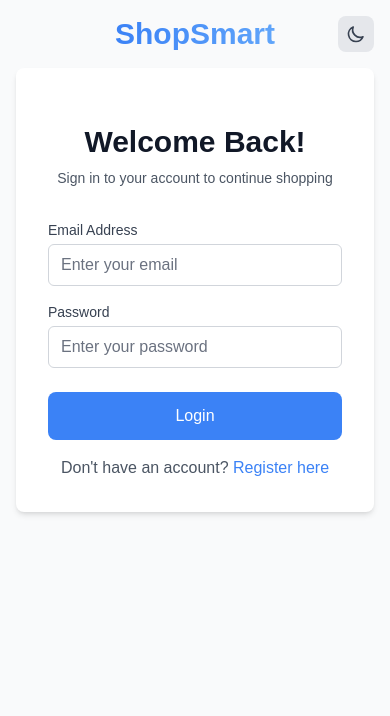
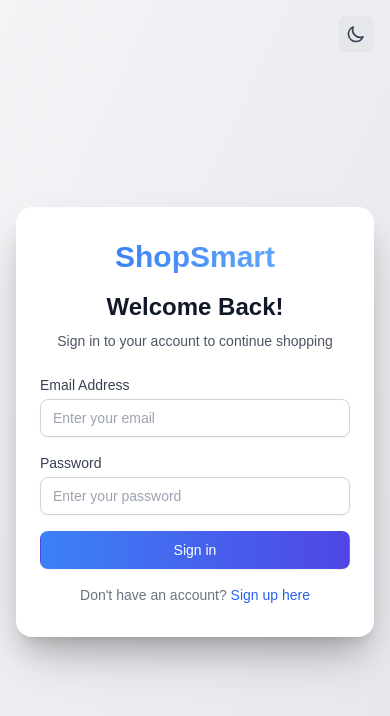
Before and after one commit to atfdeenk/milestone-2-atfdeenk-module-5, a Next.js app: page /login in a window 390 px wide. Shown: the top 716 px of the page. Built offline with nearby package versions, Linux system fonts and the light colour scheme.

Commit message:
feat: improve responsive design for login and register pages, update navbar text

```diff
--- a/src/components/Navbar.tsx
+++ b/src/components/Navbar.tsx
@@ -426,13 +426,13 @@
                     href="/register"
                     className="bg-blue-500 dark:bg-blue-600 text-white px-4 py-2 rounded-lg hover:bg-blue-600 dark:hover:bg-blue-500 transition-colors duration-200 text-sm font-medium"
                   >
-                    Register
+                    Sign up
                   </Link>
                   <Link
                     href="/login"
                     className="bg-blue-500 dark:bg-blue-600 text-white px-4 py-2 rounded-lg hover:bg-blue-600 dark:hover:bg-blue-500 transition-colors duration-200 text-sm font-medium"
                   >
-                    Login
+                    Sign in
                   </Link>
                 </div>
               )}
--- a/src/pages/login.tsx
+++ b/src/pages/login.tsx
@@ -9,6 +9,7 @@
   const [email, setEmail] = useState('');
   const [password, setPassword] = useState('');
   const [error, setError] = useState('');
+  const [success, setSuccess] = useState('');
   const [isLoading, setIsLoading] = useState(false);
 
   useEffect(() => {
@@ -24,6 +25,7 @@
   const handleSubmit = async (e: React.FormEvent) => {
     e.preventDefault();
     setError('');
+    setSuccess('');
     setIsLoading(true);
 
     try {
@@ -50,28 +52,19 @@
 
       localStorage.setItem('token', data.access_token);
 
-      // Fetch user data
-      const userResponse = await fetch('https://api.escuelajs.co/api/v1/auth/profile', {
+      // Fetch user profile
+      const profileResponse = await fetch('https://api.escuelajs.co/api/v1/auth/profile', {
         headers: {
           'Authorization': `Bearer ${data.access_token}`,
         },
       });
 
-      if (!userResponse.ok) {
-        throw new Error('Failed to fetch user profile');
-      }
-
-      const userData = await userResponse.json();
+      if (profileResponse.ok) {
+        const userData = await profileResponse.json();
         localStorage.setItem('userName', userData.name);
         localStorage.setItem('userEmail', userData.email);
 
-      // Save current cart data for this user if any
-      const currentCart = localStorage.getItem('cart');
-      if (currentCart) {
-        localStorage.setItem(`cart_${userData.email}`, currentCart);
-      }
-
-      // Restore user's cart data
+        // Load user's cart data
         const userCartKey = `cart_${userData.email}`;
         const savedCart = localStorage.getItem(userCartKey);
         if (savedCart) {
@@ -79,45 +72,80 @@
           window.dispatchEvent(new Event('cartUpdated'));
         }
 
-      // Update profile in navbar
-      window.dispatchEvent(new Event('profileUpdated'));
-
-      // Navigate after a short delay
+        // Show success message and redirect
+        setSuccess('Sign in successful! Redirecting...');
         setTimeout(() => {
           router.push('/products');
-      }, 1000);
+        }, 1500); // Redirect after 1.5 seconds
+      }
     } catch (err) {
-      console.error('Login error:', err);
-      setError(err instanceof Error ? err.message : 'Invalid email or password. Please try again.');
+      setError(err instanceof Error ? err.message : 'An error occurred');
     } finally {
       setIsLoading(false);
     }
   };
 
   return (
-    <div className="min-h-screen bg-gray-50 dark:bg-gray-900">
-      <div className="p-4 sm:p-6 md:p-8 flex justify-center">
+    <div className="min-h-screen bg-gradient-to-br from-gray-100 to-gray-200 dark:from-gray-900 dark:to-gray-800 flex items-center justify-center p-4">
+      <div className="w-full max-w-md mx-auto">
+        {/* Card Container */}
+        <div className="relative">
+          {/* Decorative Background */}
+          <div
+            className="absolute inset-0 bg-gradient-to-r from-blue-400 to-indigo-500 transform -rotate-6 rounded-3xl shadow-2xl md:block hidden"
+          ></div>
+          <div
+            className="absolute inset-0 bg-gradient-to-r from-blue-400 to-indigo-500 rounded-3xl shadow-2xl md:hidden"
+          ></div>
+
+          {/* Content Container */}
+          <div className="relative bg-white dark:bg-gray-800 rounded-2xl shadow-xl overflow-hidden">
+            {/* Header Section */}
+            <div className="px-6 sm:px-8 pt-8 pb-6 text-center">
+              <div className="mb-4 flex justify-center">
                 <Logo />
               </div>
-      <div className="flex items-center justify-center px-4 sm:px-6 lg:px-8">
-        <div className="w-full max-w-md space-y-8 bg-white dark:bg-gray-800 p-8 rounded-lg shadow-md">
-          <div>
-            <h2 className="mt-6 text-center text-3xl font-extrabold text-gray-900 dark:text-white">
+              <h2 className="text-2xl sm:text-3xl font-extrabold text-gray-900 dark:text-white">
                 Welcome Back!
               </h2>
-            <p className="mt-2 text-center text-sm text-gray-600 dark:text-gray-400">
+              <p className="mt-2 text-sm text-gray-600 dark:text-gray-400">
                 Sign in to your account to continue shopping
               </p>
             </div>
 
-          <form className="mt-8 space-y-6" onSubmit={handleSubmit}>
+            {/* Form Section */}
+            <div className="px-6 sm:px-8 pb-8">
+              <form onSubmit={handleSubmit} className="space-y-4 sm:space-y-6">
                 {error && (
-              <div className="bg-red-50 dark:bg-red-900/50 border border-red-200 dark:border-red-800 text-red-600 dark:text-red-200 px-4 py-3 rounded relative" role="alert">
-                <span className="block sm:inline">{error}</span>
+                  <div className="p-3 sm:p-4 rounded-lg bg-red-50 dark:bg-red-900/30 border border-red-200 dark:border-red-800">
+                    <div className="flex">
+                      <div className="flex-shrink-0">
+                        <svg className="h-5 w-5 text-red-400" xmlns="http://www.w3.org/2000/svg" viewBox="0 0 20 20" fill="currentColor">
+                          <path fillRule="evenodd" d="M10 18a8 8 0 100-16 8 8 0 000 16zM8.707 7.293a1 1 0 00-1.414 1.414L8.586 10l-1.293 1.293a1 1 0 101.414 1.414L10 11.414l1.293 1.293a1 1 0 001.414-1.414L11.414 10l1.293-1.293a1 1 0 00-1.414-1.414L10 8.586 8.707 7.293z" clipRule="evenodd" />
+                        </svg>
+                      </div>
+                      <div className="ml-3">
+                        <p className="text-sm text-red-600 dark:text-red-400">{error}</p>
+                      </div>
+                    </div>
                   </div>
                 )}
 
-            <div className="space-y-4">
+                {success && (
+                  <div className="p-3 sm:p-4 rounded-lg bg-green-50 dark:bg-green-900/30 border border-green-200 dark:border-green-800">
+                    <div className="flex">
+                      <div className="flex-shrink-0">
+                        <svg className="h-5 w-5 text-green-400" xmlns="http://www.w3.org/2000/svg" viewBox="0 0 20 20" fill="currentColor">
+                          <path fillRule="evenodd" d="M10 18a8 8 0 100-16 8 8 0 000 16zm3.707-9.293a1 1 0 00-1.414-1.414L9 10.586 7.707 9.293a1 1 0 00-1.414 1.414l2 2a1 1 0 001.414 0l4-4z" clipRule="evenodd" />
+                        </svg>
+                      </div>
+                      <div className="ml-3">
+                        <p className="text-sm text-green-600 dark:text-green-400">{success}</p>
+                      </div>
+                    </div>
+                  </div>
+                )}
+
                 <div>
                   <label htmlFor="email" className="block text-sm font-medium text-gray-700 dark:text-gray-300">
                     Email Address
@@ -131,9 +159,8 @@
                       required
                       value={email}
                       onChange={(e) => setEmail(e.target.value)}
-                    className="appearance-none relative block w-full px-3 py-2 border border-gray-300 dark:border-gray-600 rounded-md focus:outline-none focus:ring-blue-500 focus:border-blue-500 dark:focus:ring-blue-400 dark:focus:border-blue-400 focus:z-10 sm:text-sm bg-white dark:bg-gray-700 text-gray-900 dark:text-white placeholder-gray-500 dark:placeholder-gray-400"
+                      className="appearance-none block w-full px-3 py-2 sm:py-3 border border-gray-300 dark:border-gray-600 rounded-lg shadow-sm placeholder-gray-400 focus:outline-none focus:ring-blue-500 focus:border-blue-500 text-gray-900 dark:text-white bg-white dark:bg-gray-700 text-sm sm:text-base"
                       placeholder="Enter your email"
-                    disabled={isLoading}
                     />
                   </div>
                 </div>
@@ -151,11 +178,9 @@
                       required
                       value={password}
                       onChange={(e) => setPassword(e.target.value)}
-                    className="appearance-none relative block w-full px-3 py-2 border border-gray-300 dark:border-gray-600 rounded-md focus:outline-none focus:ring-blue-500 focus:border-blue-500 dark:focus:ring-blue-400 dark:focus:border-blue-400 focus:z-10 sm:text-sm bg-white dark:bg-gray-700 text-gray-900 dark:text-white placeholder-gray-500 dark:placeholder-gray-400"
+                      className="appearance-none block w-full px-3 py-2 sm:py-3 border border-gray-300 dark:border-gray-600 rounded-lg shadow-sm placeholder-gray-400 focus:outline-none focus:ring-blue-500 focus:border-blue-500 text-gray-900 dark:text-white bg-white dark:bg-gray-700 text-sm sm:text-base"
                       placeholder="Enter your password"
-                    disabled={isLoading}
                     />
-                </div>
                   </div>
                 </div>
 
@@ -163,18 +188,38 @@
                   <button
                     type="submit"
                     disabled={isLoading}
-                className="w-full bg-blue-500 dark:bg-blue-600 text-white py-3 rounded-lg hover:bg-blue-600 dark:hover:bg-blue-700 transition-colors duration-200 disabled:opacity-50 disabled:cursor-not-allowed"
+                    className={`w-full flex justify-center py-2 sm:py-3 px-4 border border-transparent rounded-lg shadow-sm text-sm sm:text-base font-medium text-white bg-gradient-to-r from-blue-500 to-indigo-600 hover:from-blue-600 hover:to-indigo-700 focus:outline-none focus:ring-2 focus:ring-offset-2 focus:ring-blue-500 ${
+                      isLoading ? 'opacity-50 cursor-not-allowed' : ''
+                    }`}
                   >
-                {isLoading ? 'Logging in...' : 'Login'}
+                    {isLoading ? (
+                      <div className="flex items-center">
+                        <svg className="animate-spin -ml-1 mr-3 h-5 w-5 text-white" xmlns="http://www.w3.org/2000/svg" fill="none" viewBox="0 0 24 24">
+                          <circle className="opacity-25" cx="12" cy="12" r="10" stroke="currentColor" strokeWidth="4"></circle>
+                          <path className="opacity-75" fill="currentColor" d="M4 12a8 8 0 018-8V0C5.373 0 0 5.373 0 12h4zm2 5.291A7.962 7.962 0 014 12H0c0 3.042 1.135 5.824 3 7.938l3-2.647z"></path>
+                        </svg>
+                        Signing in...
+                      </div>
+                    ) : (
+                      'Sign in'
+                    )}
                   </button>
-              <div className="mt-4 text-center">
-                <span className="text-gray-600 dark:text-gray-400">Don't have an account? </span>
-                <Link href="/register" className="text-blue-500 dark:text-blue-400 hover:text-blue-600 dark:hover:text-blue-300">
-                  Register here
+                </div>
+
+                <div className="text-sm text-center">
+                  <span className="text-gray-500 dark:text-gray-400">
+                    Don't have an account?{' '}
+                  </span>
+                  <Link
+                    href="/register"
+                    className="font-medium text-blue-600 hover:text-blue-500 dark:text-blue-400 dark:hover:text-blue-300"
+                  >
+                    Sign up here
                   </Link>
                 </div>
+              </form>
             </div>
-          </form>
+          </div>
         </div>
       </div>
     </div>
--- a/src/pages/register.tsx
+++ b/src/pages/register.tsx
@@ -11,25 +11,25 @@
   const [confirmPassword, setConfirmPassword] = useState('');
   const [error, setError] = useState('');
   const [success, setSuccess] = useState('');
-  const [loading, setLoading] = useState(false);
+  const [isLoading, setIsLoading] = useState(false);
 
   const handleSubmit = async (e: React.FormEvent) => {
     e.preventDefault();
     setError('');
     setSuccess('');
-    setLoading(true);
+    setIsLoading(true);
 
     // Validate password match
     if (password !== confirmPassword) {
       setError('Passwords do not match');
-      setLoading(false);
+      setIsLoading(false);
       return;
     }
 
     // Validate password strength
     if (password.length < 6) {
       setError('Password must be at least 6 characters long');
-      setLoading(false);
+      setIsLoading(false);
       return;
     }
 
@@ -69,39 +69,71 @@
         setError('Something went wrong. Please try again.');
       }
     } finally {
-      setLoading(false);
+      setIsLoading(false);
     }
   };
 
   return (
-    <div className="min-h-screen bg-gray-50 dark:bg-gray-900">
-      <div className="p-4 sm:p-6 md:p-8 flex justify-center">
+    <div className="min-h-screen bg-gradient-to-br from-gray-100 to-gray-200 dark:from-gray-900 dark:to-gray-800 flex items-center justify-center p-4">
+      <div className="w-full max-w-md mx-auto">
+        {/* Card Container */}
+        <div className="relative">
+          {/* Decorative Background */}
+          <div
+            className="absolute inset-0 bg-gradient-to-r from-blue-400 to-indigo-500 transform -rotate-6 rounded-3xl shadow-2xl md:block hidden"
+          ></div>
+          <div
+            className="absolute inset-0 bg-gradient-to-r from-blue-400 to-indigo-500 rounded-3xl shadow-2xl md:hidden"
+          ></div>
+
+          {/* Content Container */}
+          <div className="relative bg-white dark:bg-gray-800 rounded-2xl shadow-xl overflow-hidden">
+            {/* Header Section */}
+            <div className="px-6 sm:px-8 pt-8 pb-6 text-center">
+              <div className="mb-4 flex justify-center">
                 <Logo />
               </div>
-      <div className="flex items-center justify-center px-4 sm:px-6 lg:px-8">
-        <div className="w-full max-w-md space-y-8 bg-white dark:bg-gray-800 p-8 rounded-lg shadow-md">
-          <div>
-            <h2 className="mt-6 text-center text-3xl font-extrabold text-gray-900 dark:text-white">
-              Create your account
+              <h2 className="text-2xl sm:text-3xl font-extrabold text-gray-900 dark:text-white">
+                Create an Account
               </h2>
-            <p className="mt-2 text-center text-sm text-gray-600 dark:text-gray-400">
+              <p className="mt-2 text-sm text-gray-600 dark:text-gray-400">
                 Join us to start shopping
               </p>
             </div>
 
-          <form className="mt-8 space-y-6" onSubmit={handleSubmit}>
+            {/* Form Section */}
+            <div className="px-6 sm:px-8 pb-8">
+              <form onSubmit={handleSubmit} className="space-y-4 sm:space-y-6">
                 {error && (
-              <div className="bg-red-50 dark:bg-red-900/50 border border-red-200 dark:border-red-800 text-red-600 dark:text-red-200 px-4 py-3 rounded relative" role="alert">
-                <span className="block sm:inline">{error}</span>
+                  <div className="p-3 sm:p-4 rounded-lg bg-red-50 dark:bg-red-900/30 border border-red-200 dark:border-red-800">
+                    <div className="flex">
+                      <div className="flex-shrink-0">
+                        <svg className="h-5 w-5 text-red-400" xmlns="http://www.w3.org/2000/svg" viewBox="0 0 20 20" fill="currentColor">
+                          <path fillRule="evenodd" d="M10 18a8 8 0 100-16 8 8 0 000 16zM8.707 7.293a1 1 0 00-1.414 1.414L8.586 10l-1.293 1.293a1 1 0 101.414 1.414L10 11.414l1.293 1.293a1 1 0 001.414-1.414L11.414 10l1.293-1.293a1 1 0 00-1.414-1.414L10 8.586 8.707 7.293z" clipRule="evenodd" />
+                        </svg>
                       </div>
-            )}
-            {success && (
-              <div className="bg-green-50 dark:bg-green-900/50 border border-green-200 dark:border-green-800 text-green-600 dark:text-green-200 px-4 py-3 rounded relative" role="alert">
-                <span className="block sm:inline">{success}</span>
+                      <div className="ml-3">
+                        <p className="text-sm text-red-600 dark:text-red-400">{error}</p>
+                      </div>
+                    </div>
                   </div>
                 )}
 
-            <div className="space-y-4">
+                {success && (
+                  <div className="p-3 sm:p-4 rounded-lg bg-green-50 dark:bg-green-900/30 border border-green-200 dark:border-green-800">
+                    <div className="flex">
+                      <div className="flex-shrink-0">
+                        <svg className="h-5 w-5 text-green-400" xmlns="http://www.w3.org/2000/svg" viewBox="0 0 20 20" fill="currentColor">
+                          <path fillRule="evenodd" d="M10 18a8 8 0 100-16 8 8 0 000 16zm3.707-9.293a1 1 0 00-1.414-1.414L9 10.586 7.707 9.293a1 1 0 00-1.414 1.414l2 2a1 1 0 001.414 0l4-4z" clipRule="evenodd" />
+                        </svg>
+                      </div>
+                      <div className="ml-3">
+                        <p className="text-sm text-green-600 dark:text-green-400">{success}</p>
+                      </div>
+                    </div>
+                  </div>
+                )}
+
                 <div>
                   <label htmlFor="name" className="block text-sm font-medium text-gray-700 dark:text-gray-300">
                     Full Name
@@ -115,7 +147,7 @@
                       required
                       value={name}
                       onChange={(e) => setName(e.target.value)}
-                    className="appearance-none relative block w-full px-3 py-2 border border-gray-300 dark:border-gray-600 rounded-md focus:outline-none focus:ring-blue-500 focus:border-blue-500 dark:focus:ring-blue-400 dark:focus:border-blue-400 focus:z-10 sm:text-sm bg-white dark:bg-gray-700 text-gray-900 dark:text-white placeholder-gray-500 dark:placeholder-gray-400"
+                      className="appearance-none block w-full px-3 py-2 sm:py-3 border border-gray-300 dark:border-gray-600 rounded-lg shadow-sm placeholder-gray-400 focus:outline-none focus:ring-blue-500 focus:border-blue-500 text-gray-900 dark:text-white bg-white dark:bg-gray-700 text-sm sm:text-base"
                       placeholder="Enter your full name"
                     />
                   </div>
@@ -134,7 +166,7 @@
                       required
                       value={email}
                       onChange={(e) => setEmail(e.target.value)}
-                    className="appearance-none relative block w-full px-3 py-2 border border-gray-300 dark:border-gray-600 rounded-md focus:outline-none focus:ring-blue-500 focus:border-blue-500 dark:focus:ring-blue-400 dark:focus:border-blue-400 focus:z-10 sm:text-sm bg-white dark:bg-gray-700 text-gray-900 dark:text-white placeholder-gray-500 dark:placeholder-gray-400"
+                      className="appearance-none block w-full px-3 py-2 sm:py-3 border border-gray-300 dark:border-gray-600 rounded-lg shadow-sm placeholder-gray-400 focus:outline-none focus:ring-blue-500 focus:border-blue-500 text-gray-900 dark:text-white bg-white dark:bg-gray-700 text-sm sm:text-base"
                       placeholder="Enter your email"
                     />
                   </div>
@@ -153,13 +185,10 @@
                       required
                       value={password}
                       onChange={(e) => setPassword(e.target.value)}
-                    className="appearance-none relative block w-full px-3 py-2 border border-gray-300 dark:border-gray-600 rounded-md focus:outline-none focus:ring-blue-500 focus:border-blue-500 dark:focus:ring-blue-400 dark:focus:border-blue-400 focus:z-10 sm:text-sm bg-white dark:bg-gray-700 text-gray-900 dark:text-white placeholder-gray-500 dark:placeholder-gray-400"
+                      className="appearance-none block w-full px-3 py-2 sm:py-3 border border-gray-300 dark:border-gray-600 rounded-lg shadow-sm placeholder-gray-400 focus:outline-none focus:ring-blue-500 focus:border-blue-500 text-gray-900 dark:text-white bg-white dark:bg-gray-700 text-sm sm:text-base"
                       placeholder="Create a password"
                     />
                   </div>
-                <p className="mt-1 text-xs text-gray-500 dark:text-gray-400">
-                  Password must be at least 6 characters long
-                </p>
                 </div>
 
                 <div>
@@ -175,32 +204,48 @@
                       required
                       value={confirmPassword}
                       onChange={(e) => setConfirmPassword(e.target.value)}
-                    className="appearance-none relative block w-full px-3 py-2 border border-gray-300 dark:border-gray-600 rounded-md focus:outline-none focus:ring-blue-500 focus:border-blue-500 dark:focus:ring-blue-400 dark:focus:border-blue-400 focus:z-10 sm:text-sm bg-white dark:bg-gray-700 text-gray-900 dark:text-white placeholder-gray-500 dark:placeholder-gray-400"
+                      className="appearance-none block w-full px-3 py-2 sm:py-3 border border-gray-300 dark:border-gray-600 rounded-lg shadow-sm placeholder-gray-400 focus:outline-none focus:ring-blue-500 focus:border-blue-500 text-gray-900 dark:text-white bg-white dark:bg-gray-700 text-sm sm:text-base"
                       placeholder="Confirm your password"
                     />
-                </div>
                   </div>
                 </div>
 
                 <div>
                   <button
                     type="submit"
-                disabled={loading}
-                className="w-full bg-blue-500 dark:bg-blue-600 text-white py-3 rounded-lg hover:bg-blue-600 dark:hover:bg-blue-700 transition-colors duration-200 disabled:opacity-50 disabled:cursor-not-allowed"
+                    disabled={isLoading}
+                    className={`w-full flex justify-center py-2 sm:py-3 px-4 border border-transparent rounded-lg shadow-sm text-sm sm:text-base font-medium text-white bg-gradient-to-r from-blue-500 to-indigo-600 hover:from-blue-600 hover:to-indigo-700 focus:outline-none focus:ring-2 focus:ring-offset-2 focus:ring-blue-500 ${
+                      isLoading ? 'opacity-50 cursor-not-allowed' : ''
+                    }`}
                   >
-                {loading ? 'Creating account...' : 'Create account'}
+                    {isLoading ? (
+                      <div className="flex items-center">
+                        <svg className="animate-spin -ml-1 mr-3 h-5 w-5 text-white" xmlns="http://www.w3.org/2000/svg" fill="none" viewBox="0 0 24 24">
+                          <circle className="opacity-25" cx="12" cy="12" r="10" stroke="currentColor" strokeWidth="4"></circle>
+                          <path className="opacity-75" fill="currentColor" d="M4 12a8 8 0 018-8V0C5.373 0 0 5.373 0 12h4zm2 5.291A7.962 7.962 0 014 12H0c0 3.042 1.135 5.824 3 7.938l3-2.647z"></path>
+                        </svg>
+                        Creating account...
+                      </div>
+                    ) : (
+                      'Create Account'
+                    )}
                   </button>
                 </div>
 
-            <div className="text-center">
-              <p className="text-sm text-gray-600 dark:text-gray-400">
+                <div className="text-sm text-center">
+                  <span className="text-gray-500 dark:text-gray-400">
                     Already have an account?{' '}
-                <Link href="/login" className="font-medium text-blue-600 dark:text-blue-400 hover:text-blue-500 dark:hover:text-blue-300">
+                  </span>
+                  <Link
+                    href="/login"
+                    className="font-medium text-blue-600 hover:text-blue-500 dark:text-blue-400 dark:hover:text-blue-300"
+                  >
                     Sign in here
                   </Link>
-              </p>
                 </div>
               </form>
+            </div>
+          </div>
         </div>
       </div>
     </div>
```
Also changed, not shown: src/middleware.ts (+18 -1 lines), src/pages/products/[id].tsx (+3 -7 lines), src/pages/products/index.tsx (+43 -5 lines). Lines whose indentation alone changed are shown as unchanged.
